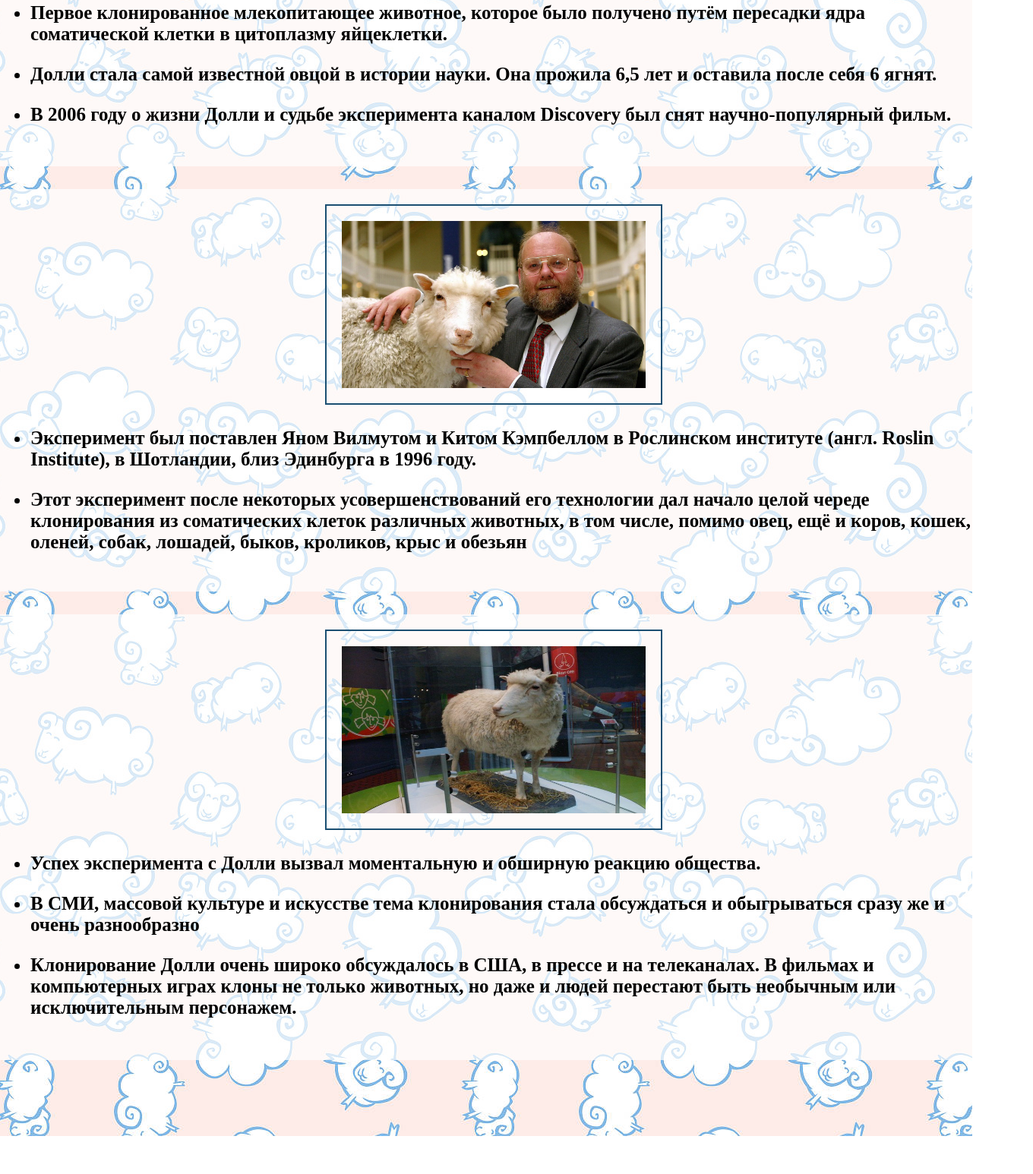
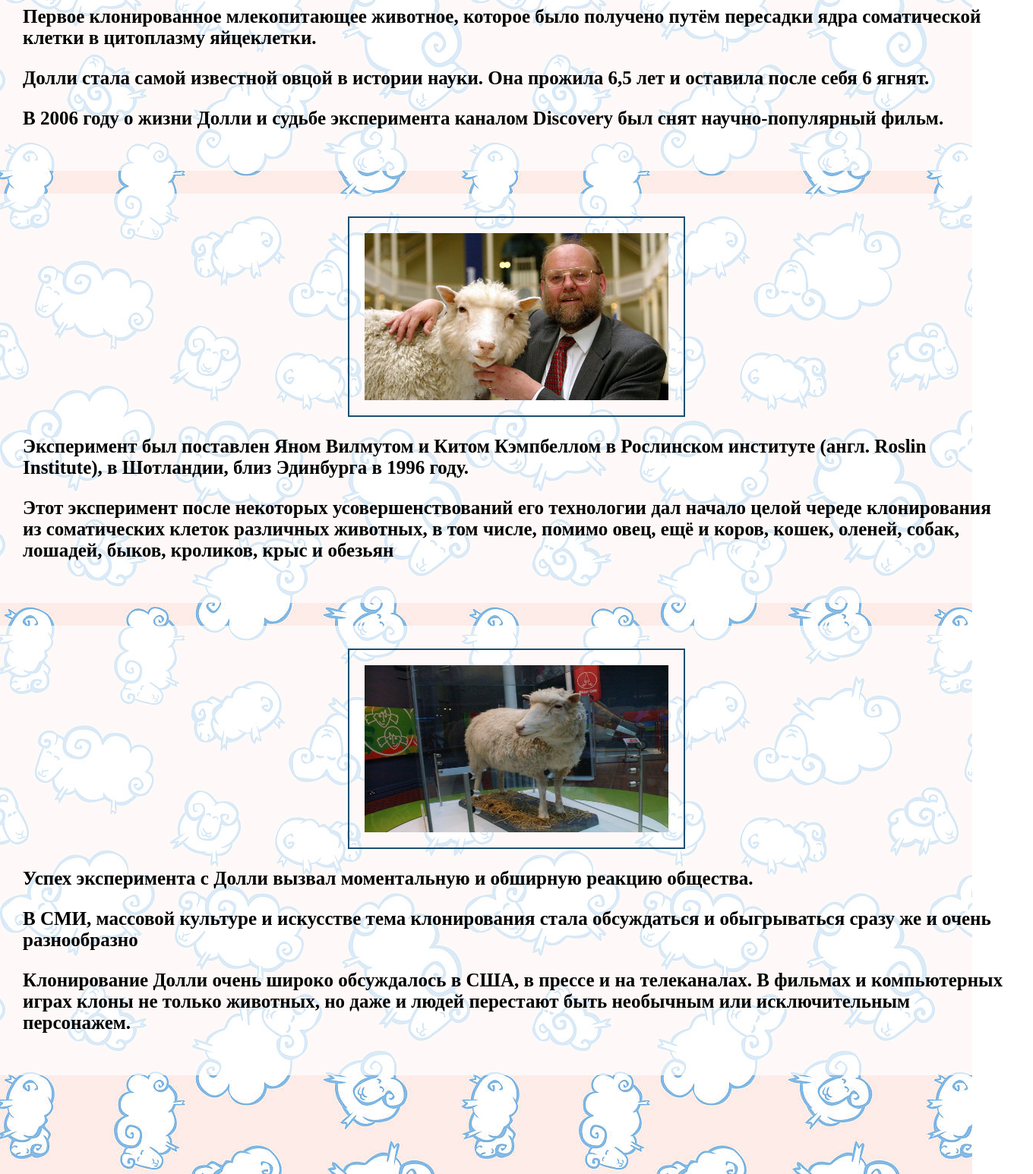
Before and after one commit to tuz7777/marchuk-dz2, a plain HTML site: page dz2/марчук/dz4/Dolli-info.html in a window 1280 px wide. Shown: the part 450-1996 px from the top of the page at 76% size, 1360 px wide, since content can reach past the window. Before the commit the page ends 1946 px from the top, so only its background shows below. Drawn offline with Linux system fonts and the light colour scheme.

Commit message:
Update Dolli-info.html

```diff
--- a/dz2/марчук/dz4/Dolli-info.html
+++ b/dz2/марчук/dz4/Dolli-info.html
@@ -11,62 +11,43 @@
     <div style="background: url(images/back.jpg) center; padding: 30px 0px 100px 0px;">
         <h1 align="center" style="padding: 0px; margin: 0px 0px 40px 0px; color:#1b4f72; font-size: 60px;">Овечка Долли
         </h1>
-        <div
-            style="width: 1300px; height: 510px; background-color:rgba(255, 255, 255, 0.7);margin: auto; padding-top: 20px; font-size: 25px; font-weight: bold;">
+        <div style="width: 1300px; background-color:rgba(255, 255, 255, 0.7);margin: auto;margin-bottom: 30px; padding: 30px; font-size: 25px; font-weight: bold;">
             <div style="border:solid 2px #1b4f72; width: 400px; height: 220px; padding: 20px; margin: auto;">
                 <img src="images/first-card.jpg" alt="овцы" title="овцы" style="width: 400px; height: 220px;">
             </div>
-            <p style="margin: 30px;">
-            <ul>
-                <li>Первое клонированное млекопитающее животное, которое было получено путём пересадки ядра соматической
-                    клетки в цитоплазму яйцеклетки.</li>
-            </ul>
-            <ul>
-                <li>Долли стала самой известной овцой в истории науки. Она прожила 6,5 лет и оставила после себя 6
-                    ягнят.</li>
-            </ul>
-            <ul>
-                <li>В 2006 году о жизни Долли и судьбе эксперимента каналом Discovery был снят научно-популярный фильм.
-                </li>
-            </ul>
+            <p>Первое клонированное млекопитающее животное, которое было получено путём пересадки
+                ядра соматической
+                клетки в цитоплазму яйцеклетки.</p>
+            <p> Долли стала самой известной овцой в истории науки. Она прожила 6,5 лет и оставила
+                после себя 6
+                ягнят.</p>
+            <p>В 2006 году о жизни Долли и судьбе эксперимента каналом Discovery был снят
+                научно-популярный фильм.</p>
             </p>
         </div>
-        <div
-            style="width: 1300px; height: 510px; background-color:rgba(255, 255, 255, 0.7);margin: auto; margin-top: 30px; padding-top: 20px; font-size: 25px; font-weight: bold;">
+        <div style="width: 1300px; background-color:rgba(255, 255, 255, 0.7);margin: auto;margin-bottom: 30px; padding: 30px; font-size: 25px; font-weight: bold;">
             <div style="border:solid 2px #1b4f72; width: 400px; height: 220px; padding: 20px; margin: auto;">
                 <img src="images/second-card-_1_.jpg" alt="овцы" title="овцы" style="width: 400px; height: 220px;">
             </div>
-            <p style="margin: 30px;">
-            <ul>
-                <li>Эксперимент был поставлен Яном Вилмутом и Китом Кэмпбеллом в Рослинском институте (англ. Roslin
-                    Institute), в Шотландии, близ Эдинбурга в 1996 году.</li>
-            </ul>
-            <ul>
-                <li>Этот эксперимент после некоторых усовершенствований его технологии дал начало целой череде
-                    клонирования из соматических клеток различных животных, в том числе, помимо овец,
-                    ещё и коров, кошек, оленей, собак, лошадей, быков, кроликов, крыс и обезьян</li>
-            </ul>
+            <p>
+            <p>Эксперимент был поставлен Яном Вилмутом и Китом Кэмпбеллом в Рослинском институте
+                (англ. Roslin
+                Institute), в Шотландии, близ Эдинбурга в 1996 году.</p>
+            <p>Этот эксперимент после некоторых усовершенствований его технологии дал начало целой череде
+                клонирования из соматических клеток различных животных, в том числе, помимо овец,
+                ещё и коров, кошек, оленей, собак, лошадей, быков, кроликов, крыс и обезьян</p>
             </p>
         </div>
-        <div
-            style="width: 1300px; background-color:rgba(255, 255, 255, 0.7);margin: auto; margin-top: 30px; padding-top: 20px; padding-bottom: 30px; font-size: 25px; font-weight: bold;">
+        <div style="width: 1300px; background-color:rgba(255, 255, 255, 0.7);margin: auto;margin-bottom: 30px; padding: 30px; font-size: 25px; font-weight: bold;">
             <div style="border:solid 2px #1b4f72; width: 400px; height: 220px; padding: 20px; margin: auto;">
                 <img src="images/third-card.jpg" alt="овцы" title="овцы" style="width: 400px; height: 220px;">
             </div>
-            <p style="margin: 30px;">
-            <ul>
-                <li>Успех эксперимента с Долли вызвал моментальную и обширную реакцию общества.</li>
-            </ul>
-            <ul>
-                <li>В СМИ, массовой культуре и искусстве тема клонирования стала обсуждаться и обыгрываться сразу же и
-                    очень разнообразно</li>
-            </ul>
-            <ul>
-                <li>Клонирование Долли очень широко обсуждалось в США, в прессе и на телеканалах.
-                    В фильмах и компьютерных играх клоны не только животных, но даже и людей перестают быть необычным
-                    или исключительным персонажем.</li>
-            </ul>
-            </p>
+            <p>Успех эксперимента с Долли вызвал моментальную и обширную реакцию общества.</p>
+            <p>В СМИ, массовой культуре и искусстве тема клонирования стала обсуждаться и
+                обыгрываться сразу же и очень разнообразно</p>
+            <p>Клонирование Долли очень широко обсуждалось в США, в прессе и на телеканалах.
+                В фильмах и компьютерных играх клоны не только животных, но даже и людей перестают быть необычным
+                или исключительным персонажем.</p>
         </div>
     </div>
 </body>
```
